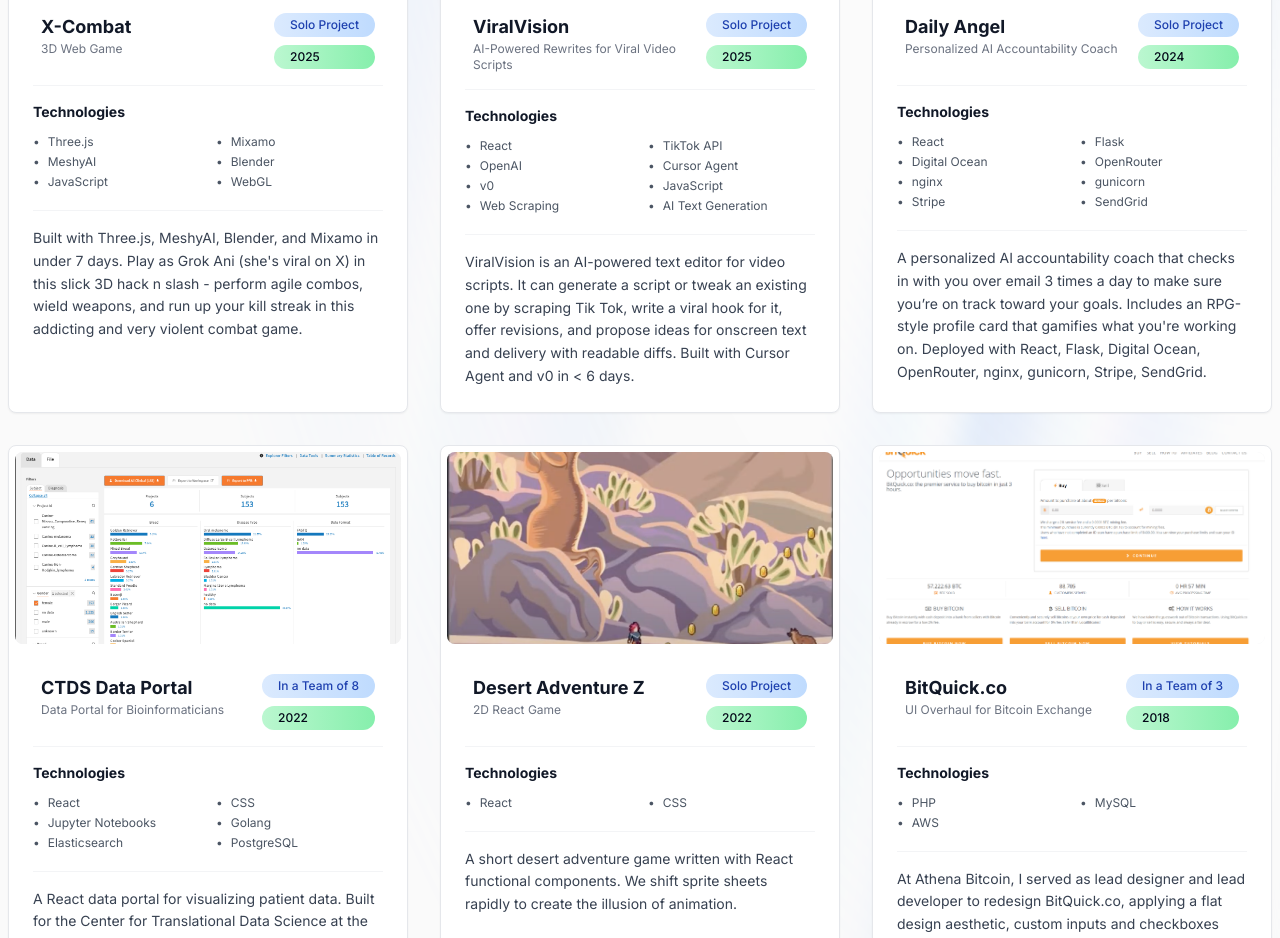
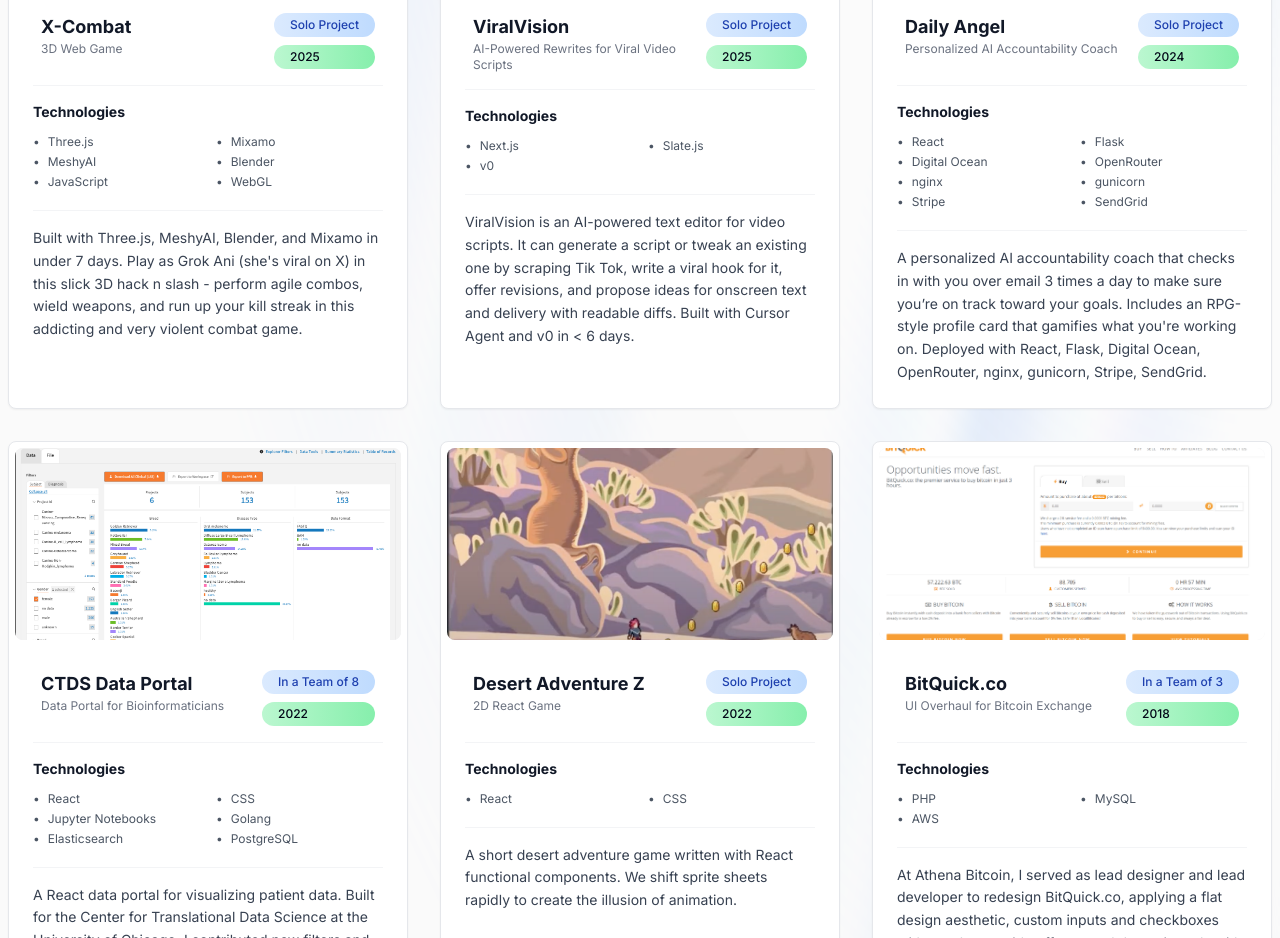
Before and after one commit to ZakirG/zakirs-portfolio, a Next.js app: page / in a window 1280 px wide. Shown: the part 1220-2158 px from the top of the page. Built offline with nearby package versions, Linux system fonts and the light colour scheme.

Commit message:
text fixes

```diff
--- a/src/data/projects.js
+++ b/src/data/projects.js
@@ -152,13 +152,13 @@
     description: 'ViralVision is an AI-powered text editor for video scripts. It can generate a script or tweak an existing one by scraping Tik Tok, write a viral hook for it, offer revisions, and propose ideas for onscreen text and delivery with readable diffs. Built with Cursor Agent and v0 in < 6 days.',
     mainImage: '/screenshots/ViralVision - 1.png',
     youtubeVideoId: 'RfR83zXjbhA',
-    technologies: ['React', 'TikTok API', 'OpenAI', 'Cursor Agent', 'v0', 'JavaScript', 'Web Scraping', 'AI Text Generation'],
+    technologies: ['Next.js', 'Slate.js', 'v0'],
     images: [
       '/screenshots/ViralVision - 1.png',
       '/screenshots/ViralVision - 2.png',
       '/screenshots/ViralVision - 3.png'
     ],
-    contribution: 'ViralVision is an AI-powered text editor for video scripts. It can generate a script or tweak an existing one by scraping Tik Tok, write a viral hook for it, offer revisions, and propose ideas for onscreen text and delivery with readable diffs. Built with Cursor Agent and v0 in < 6 days.',
+    contribution: '',
     links: [
       { title: 'Video Demo', href: 'https://youtu.be/RfR83zXjbhA' },
       { title: 'GitHub Repository', href: 'https://github.com/ZakirG/ViralVision' }
@@ -268,7 +268,7 @@
         '/screenshots/Athena - 5.png',
         '/screenshots/Athena - 6.png'
     ],
-    description: 'At Athena Bitcoin, I served as lead designer and lead developer to redesign BitQuick.co, applying a flat design aesthetic, custom inputs and checkboxes with on-change side effects, and dynamic tools with smooth CSS transitions. <br/><br/>I completed this work in 2018. Bitquick.co is no longer live.',
+    description: 'At Athena Bitcoin, I served as lead designer and lead developer to redesign BitQuick.co, applying a flat design aesthetic, custom inputs and checkboxes with on-change side effects, and dynamic tools with smooth CSS transitions. I completed this work in 2018. Bitquick.co is no longer live.',
     links: [
       { title: 'Athena Bitcoin company site', href: 'https://athenabitcoin.com/' },
     ]
@@ -281,7 +281,7 @@
     projectType: 'In a Team of 2',
     year: '2016',
     // hidden: true,
-    description: 'An interactive graphing calculator written in Elm. This was a class project meant to serve as practice for functional programming. I built the frontend and parts of the backend, working in a team of 2. <br/><br/>Using functional programming with Elm to draw the interface was a learning exercise; no CSS was used in the project.',
+    description: 'An interactive graphing calculator written in Elm. This was a class project meant to serve as practice for functional programming. I built the frontend and parts of the backend, working in a team of 2. Using functional programming with Elm to draw the interface was a learning exercise; no CSS was used in the project.',
     mainImage: '/screenshots/Graphing Calculator - 1.png',
     technologies: ['Elm'],
     images: [
```
